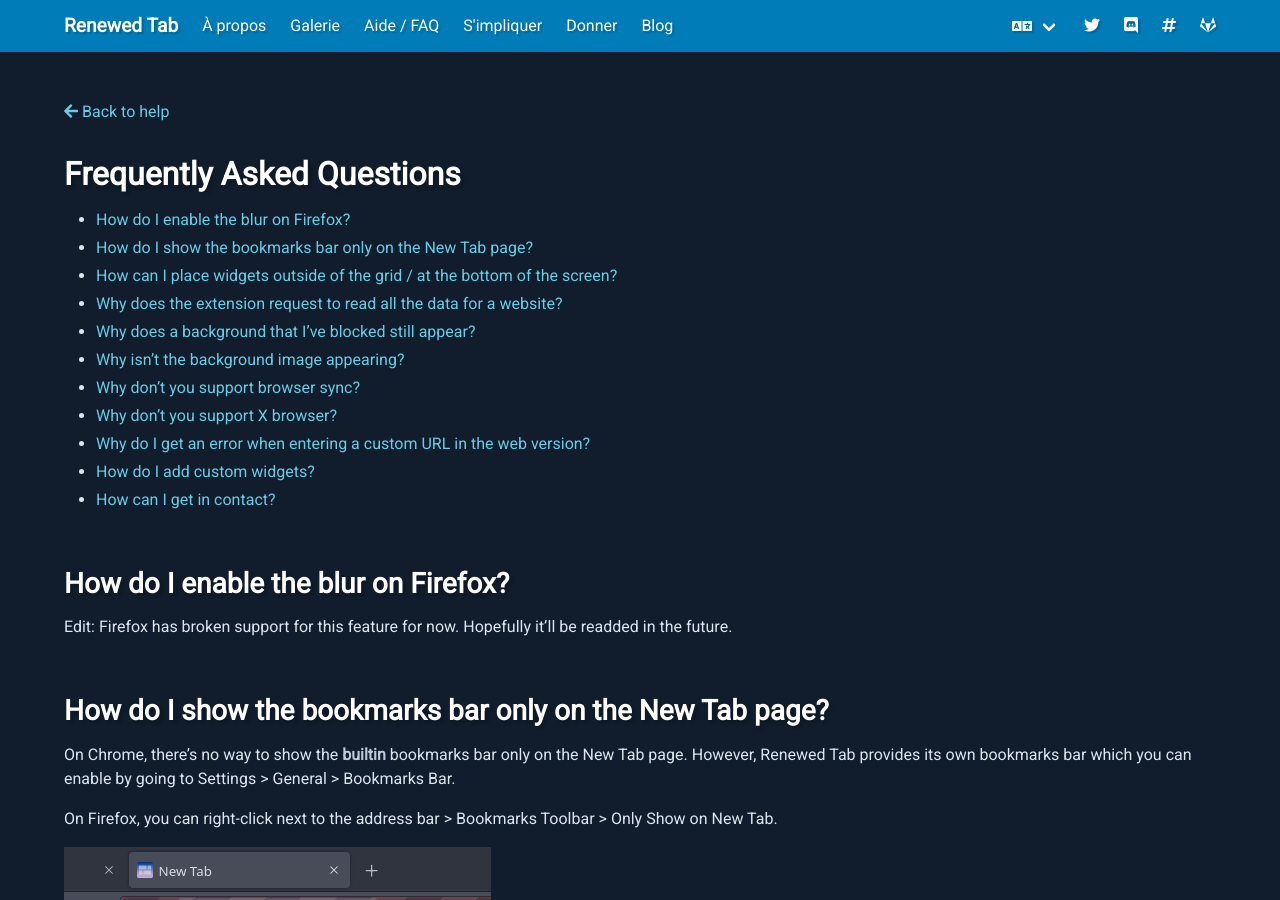
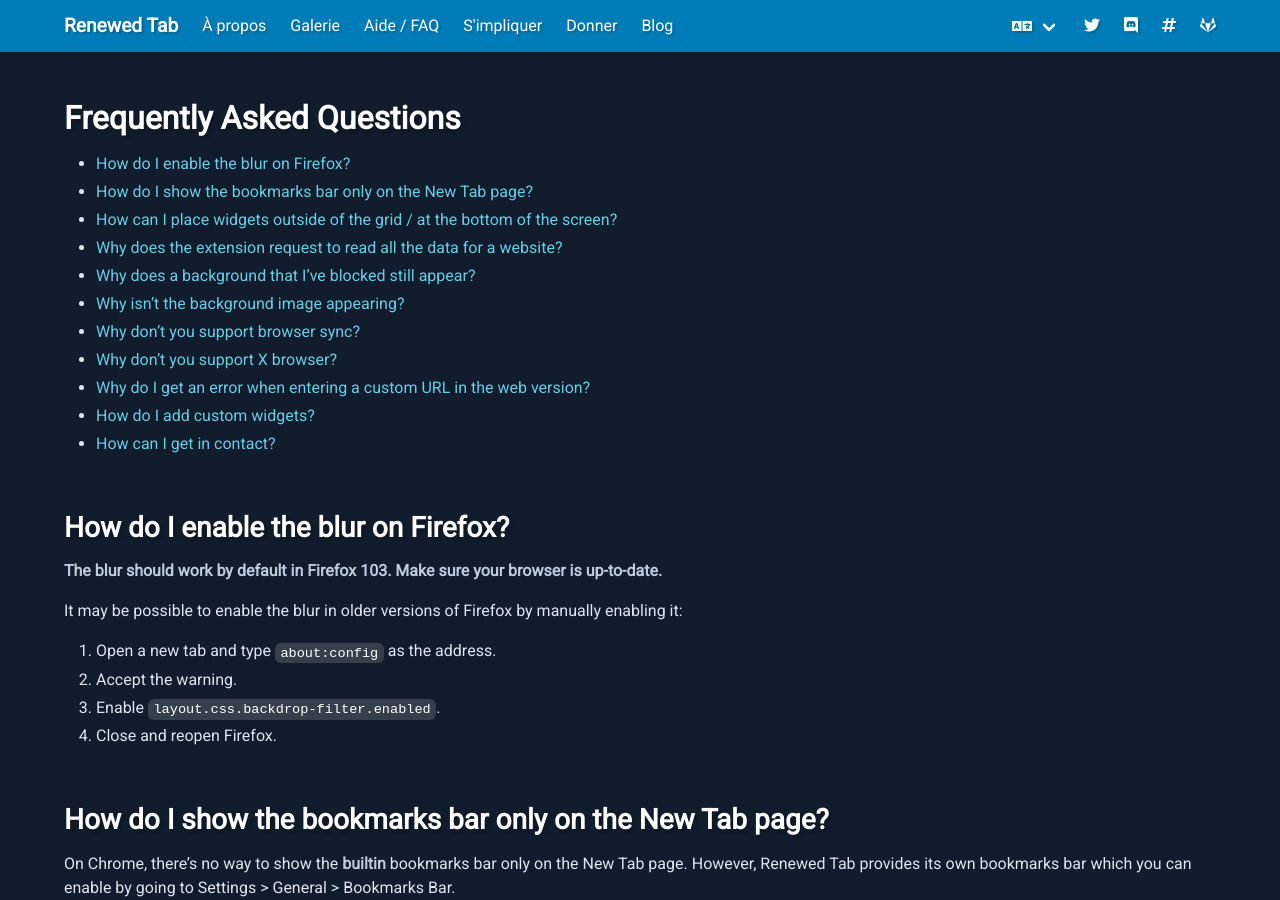
Before and after one commit to rubenwardy/renewedtab_website, a Jekyll site: the page built from fr/help/faq.md, in a window 1280 px wide and 900 px high. Built offline with Jekyll 4.4.1, drawn with Linux system fonts in a browser that asks for light colours.

Commit message:
FAQ: Update Firefox backdrop-blur question

```diff
--- a/es/help/faq.md
+++ b/es/help/faq.md
@@ -22,16 +22,16 @@
 
 ## ¿Cómo habilito el desenfoque en Firefox?
 
-El desenfoque requiere activar una característica experimental en Firefox, llamada
-`backdrop-filter`:
+**The blur should work by default in Firefox 103. Make sure your browser is
+up-to-date.**
 
-1. Abra una nueva pestaña y escriba `about:config` en la barra de dirección.
-2. Acepte la advertencia.
-3. Active `layout.css.backdrop-filter.enabled`.
-4. Abra y reabra Firefox.
+It may be possible to enable the blur in older versions of Firefox by manually
+enabling it:
 
-Por favor tenga en cuenta que puede experimentar problemas visuales con esto, ya que es una característica inestable de Firefox, por lo cual no está habilitada por defecto.
-
+1. Open a new tab and type `about:config` as the address.
+2. Accept the warning.
+3. Enable `layout.css.backdrop-filter.enabled`.
+4. Close and reopen Firefox.
 
 ## ¿Cómo puedo ubicar widgets fuera de la cuadrícula / en la parte inferior de la pantalla?
 
--- a/fr/help/faq.md
+++ b/fr/help/faq.md
@@ -4,11 +4,6 @@
 redirect_from:
   - /fr/help/
 ---
-
-<a href="/en/help/">
-	<i class="fas fa-arrow-left"></i>
-	Back to help
-</a>
 
 # Frequently Asked Questions <!-- omit in toc -->
 
@@ -26,19 +21,16 @@
 
 ## How do I enable the blur on Firefox?
 
-Edit: Firefox has broken support for this feature for now.
-Hopefully it'll be readded in the future.
+**The blur should work by default in Firefox 103. Make sure your browser is
+up-to-date.**
 
-<!-- The blur requires an experimental feature in Firefox to be enabled, called
-`backdrop-filter`:
+It may be possible to enable the blur in older versions of Firefox by manually
+enabling it:
 
 1. Open a new tab and type `about:config` as the address.
 2. Accept the warning.
 3. Enable `layout.css.backdrop-filter.enabled`.
 4. Close and reopen Firefox.
-
-Please note that you may get visual glitches with this, it is an unstable
-Firefox feature, which is why it's not enabled by default. -->
 
 ## How do I show the bookmarks bar only on the New Tab page?
 
```
Also changed, not shown: en/help/faq.md (+4 -7 lines), ms/help/faq.md (+4 -12 lines).
